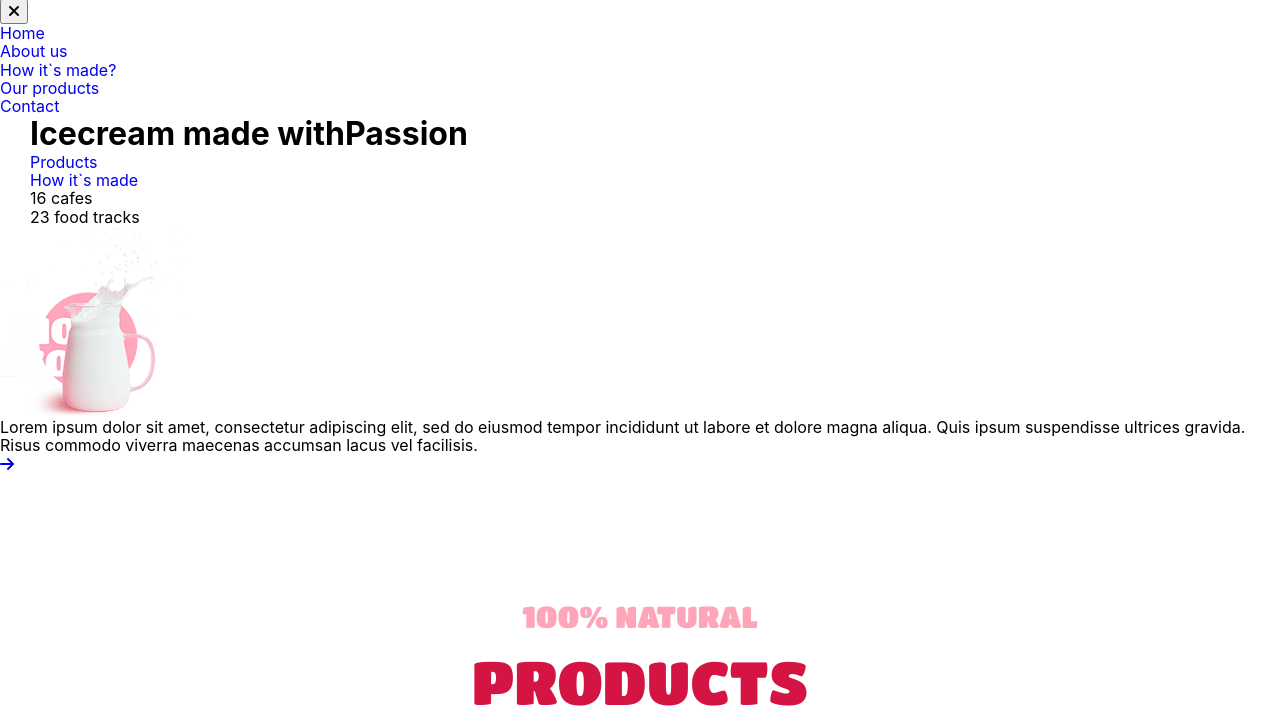
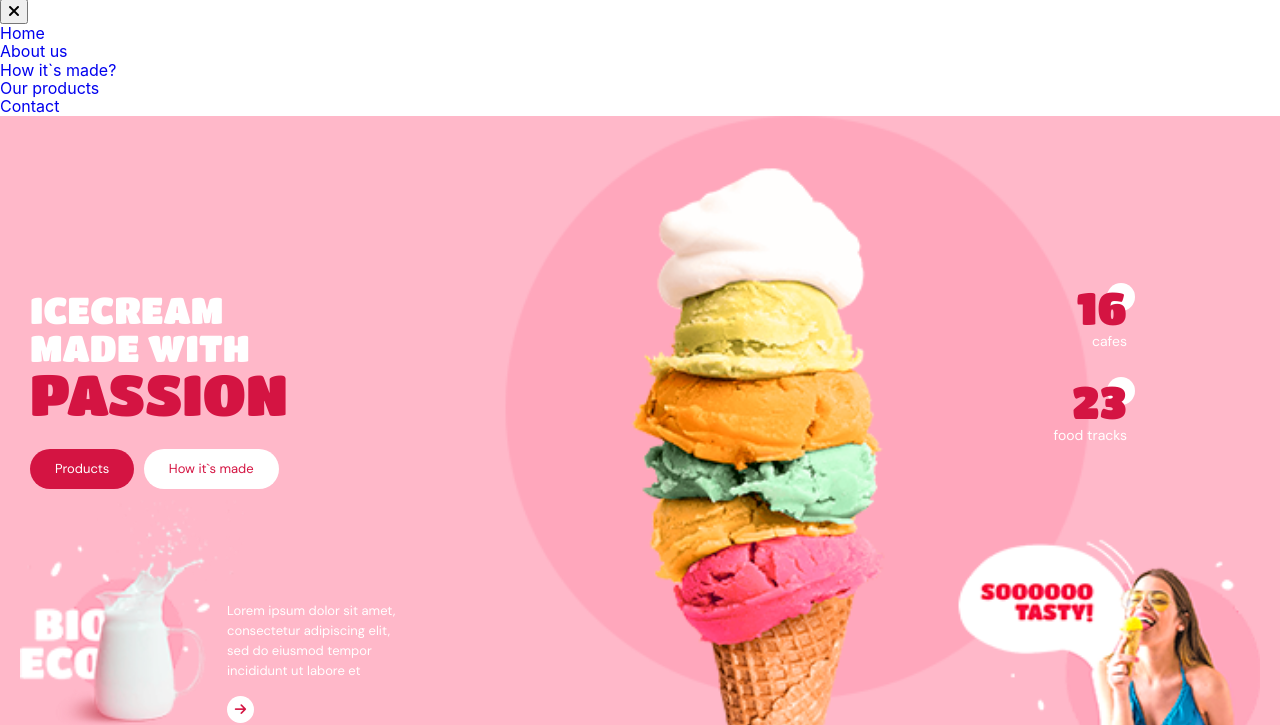
Before and after one commit to SvetlanaZlydneva/team-turbo, a website: page src/index.html in a window 1280 px wide. Shown: the part 75-800 px from the top of the page. Drawn offline with nearby package versions, Linux system fonts and the light colour scheme; files that its build step writes are made by us from their sources; files whose address does not match are found by name.

Commit message:
fix-article and add section about

```diff
--- a/src/html/about-us.html
+++ b/src/html/about-us.html
@@ -1,27 +1,26 @@
 <section class="about-us">
   <div class="container">
-    <div class="about-us__info">
-      <h1 class="about-us__info--title">Icecream made with<span>Passion</span></h1>
-      <a href="#" class="about-us__info--link">Products</a>
-      <a href="#" class="about-us__info--link">How it`s made</a>
+    <div class="info-block">
+      <div class="about-us__info">
+        <h1 class="about-us__info--title">Icecream made with <span>Passion</span></h1>
+        <a href="#" class="about-us__info--link link-products">Products</a>
+        <a href="#" class="about-us__info--link link-made">How it`s made</a>
+      </div>
+      <ul class="about-us__institutions">
+        <li class="about-us__item">
+          <p class="about-us__item--quantity">16</p>
+          <p class="about-us__item--places">cafes</p>
+        </li>
+        <li class="about-us__item">
+          <p class="about-us__item--quantity">23</p>
+          <p class="about-us__item--places">food tracks</p>
+        </li>
+      </ul>
     </div>
-    <div class="about-us__we-have">
-      <div class="about-us__we-have--box">
-        <span class="about-us__we-have--quantity">16</span>
-        <span class="about-us__we-have--places">cafes</span>
-      </div>
-      <div class="about-us__we-have--box">
-        <span class="about-us__we-have--quantity">23</span>
-        <span class="about-us__we-have--places">food tracks</span>
-      </div>
+    <div class="about-us__decription">
+      <p class="about-us__decription--text">Lorem ipsum dolor sit amet, consectetur adipiscing elit, sed do eiusmod
+        tempor incididunt ut labore et </p>
+      <a href="#" class="about-us__decription--link"><i class="fa fa-arrow-right" aria-hidden="true"></i></a>
     </div>
   </div>
-  <div class="milk__section">
-    <img class="milk__section--img" src="../images/slades/milk.png" alt="milk"
-      srcset="../images/slades/milk.png 188w, ../images/slades/milk@2x.png 376w" sizes="188px" height="192">
-    <p class="milk__section--desc">Lorem ipsum dolor sit amet, consectetur adipiscing elit, sed do eiusmod tempor
-      incididunt ut labore et dolore magna aliqua. Quis ipsum suspendisse ultrices gravida. Risus commodo viverra
-      maecenas accumsan lacus vel facilisis.</p>
-    <a href="#" class="milk__section--link"><i class="fa fa-arrow-right" aria-hidden="true"></i></a>
-  </div>
 </section>
--- a/src/html/how-it-made.html
+++ b/src/html/how-it-made.html
@@ -4,7 +4,7 @@
       <span class="section__title--description">tradition and love</span>
       <span class="section__title--title">how it’s made?</span>
     </h2>
-    <article class="how-it-made__article">
+    <div class="how-it-made__article">
       <img src="./images/cow.png" alt="product" srcset="./images/cow.png 511w, ./images/cow@2x.png 1022w" sizes="511px"
         height="422" class="how-it-made__article--img">
       <div class="how-it-made__text">
@@ -19,7 +19,7 @@
           class="how-it-made__text--first-paragraph">
         <a href="#" class="how-it-made__link">Read more</a>
       </div>
-    </article>
+    </div>
     <div class="indicators">
       <ul class="indicators__list">
         <li class="indicators__item indicators__item--icon-1">
--- a/src/sass/about-us.scss
+++ b/src/sass/about-us.scss
@@ -0,0 +1,232 @@
+.about-us {
+  background: url(../images/section-about.png) no-repeat center/cover, map-get($colors, pink);
+
+  @media(min-resolution:192dpi),
+  (min-resolution:2dppx) {
+    background: url(../images/section-about@2x.png) no-repeat left 26px bottom/388px auto, map-get($colors, pink);
+  }
+
+  @media (min-width: 768px) {
+    background: url(../images/section-about.png) no-repeat center/contain, map-get($colors, pink);
+  }
+
+  @media(min-width: 768px) and (min-resolution:192dpi),
+  (min-resolution:2dppx) {
+    background: url(../images/section-about@2x.png) no-repeat center/contain, map-get($colors, pink);
+  }
+
+}
+
+.info-block {
+  padding: 198px 0 155px;
+
+  @media (min-width: 768px) {
+    display: flex;
+    justify-content: space-between;
+    padding: 102px 0 68px;
+  }
+
+  @media (min-width: 1280px) {
+    display: flex;
+    justify-content: space-between;
+    padding: 174px 0 112px;
+  }
+}
+
+.about-us__info {
+  width: 220px;
+
+  @media (min-width: 768px) {
+    width: 165px;
+  }
+
+  @media (min-width: 1280px) {
+    width: 270px;
+  }
+}
+
+.about-us__info--title {
+  margin-bottom: 20px;
+  @extend %uppercase;
+  @include font($size:27, $line-height:26, $name: map-get($fonts, titan));
+
+  @media (min-width: 768px) {
+    font-size: 24px;
+  }
+
+  @media (min-width: 1280px) {
+    font-size: 37px;
+    line-height: 38px;
+    margin-bottom: 27px;
+  }
+
+  span {
+    @include font($size:45, $line-height:46, $name: map-get($fonts, titan), $color:map-get($colors, crimson));
+    @extend %block;
+
+    @media (min-width: 768px) {
+      font-size: 36px;
+      line-height: 26px;
+    }
+
+    @media (min-width: 1280px) {
+      font-size: 57px;
+      line-height: 56px;
+    }
+  }
+
+}
+
+.about-us__info--link {
+  display: inline-block;
+  @include font($size:9, $line-height:31);
+  padding: 0 19px;
+  border-radius: 25px;
+  @include transition(background-color);
+
+  @media (min-width: 768px) {
+    padding: 0 12px;
+    line-height: 23px;
+  }
+
+  @media (min-width: 1280px) {
+    padding: 0 25px;
+    line-height: 40px;
+    font-size: 13px;
+  }
+
+}
+
+.link-products {
+  background-color: map-get($colors, crimson);
+  margin-right: 5px;
+
+  &:hover {
+    background-color: map-get($colors, cardinal);
+  }
+
+}
+
+.link-made {
+  background-color: map-get($colors, white);
+  color: map-get($colors, crimson);
+
+  &:hover {
+    background-color: map-get($colors, whisper);
+  }
+}
+
+.about-us__product {
+  display: none;
+
+  @media (min-width: 768px) {
+    display: block;
+  }
+}
+
+.about-us__institutions {
+  display: none;
+  text-align: end;
+  padding-right: 60px;
+
+  @media (min-width: 768px) {
+    display: block;
+  }
+
+  @media (min-width: 1280px) {
+    padding-right: 123px;
+  }
+}
+
+.about-us__item {
+  position: relative;
+
+  &:first-child {
+    margin-bottom: 17px;
+
+    @media (min-width: 1280px) {
+      margin-bottom: 27px;
+    }
+  }
+
+  &:after {
+    content: "";
+    @extend %block;
+    position: absolute;
+    top: -7px;
+    right: -8px;
+    width: 16px;
+    height: 16px;
+    background-color: map-get($colors, white);
+    border-radius: 50%;
+    z-index: 1;
+
+    @media (min-width: 1280px) {
+      width: 28px;
+      height: 28px;
+    }
+  }
+
+}
+
+.about-us__item--quantity {
+  @include font($size:28, $line-height:20, $name:map-get($fonts, titan), $color:map-get($colors, crimson));
+  position: relative;
+  z-index: 2;
+
+  @media (min-width: 1280px) {
+    font-size: 45px;
+    line-height: 35px;
+  }
+}
+
+.about-us__item--places {
+  @include font($size:8, $line-height:20);
+
+  @media (min-width: 1280px) {
+    font-size: 14px;
+    line-height: 32px;
+  }
+}
+
+.about-us__decription {
+  display: none;
+  width: 115px;
+  margin-left: 119px;
+  @include font($size:8, $line-height:12);
+  padding-bottom: 37px;
+
+  @media (min-width: 768px) {
+    display: block;
+  }
+
+  @media (min-width: 1280px) {
+    width: 185px;
+    @include font($size:13, $line-height:20);
+    margin-left: 197px;
+    padding-bottom: 57px;
+  }
+
+}
+
+.about-us__decription--text {
+  padding-bottom: 6px;
+
+  @media (min-width: 1280px) {
+    padding-bottom: 15px;
+  }
+}
+
+.about-us__decription--link {
+  text-align: center;
+  background-color: map-get($colors, white);
+  color: map-get($colors, crimson);
+  width: 18px;
+  line-height: 18px;
+  border-radius: 50%;
+
+  @media (min-width: 1280px) {
+    width: 27px;
+    line-height: 27px;
+  }
+}
--- a/src/sass/helpers/variables.scss
+++ b/src/sass/helpers/variables.scss
@@ -15,6 +15,7 @@ $colors: (black:#000000,
   reef:#c1e297,
   venus:#907e82,
   whisper:#ecebeb,
+  cardinal:#c7133e,
   white:#ffffff);
 $fonts:(sans:'DM Sans',
   titan:'Titan One',
```
Also changed, not shown: src/images/girl.png (deleted), src/images/girl@2x.png (deleted), src/images/ice-cream.png (deleted), src/images/ice-cream@2x.png (deleted), src/images/milk.png (deleted), src/images/milk@2x.png (deleted), src/images/section-about.png (added), src/images/section-about@2x.png (added).
